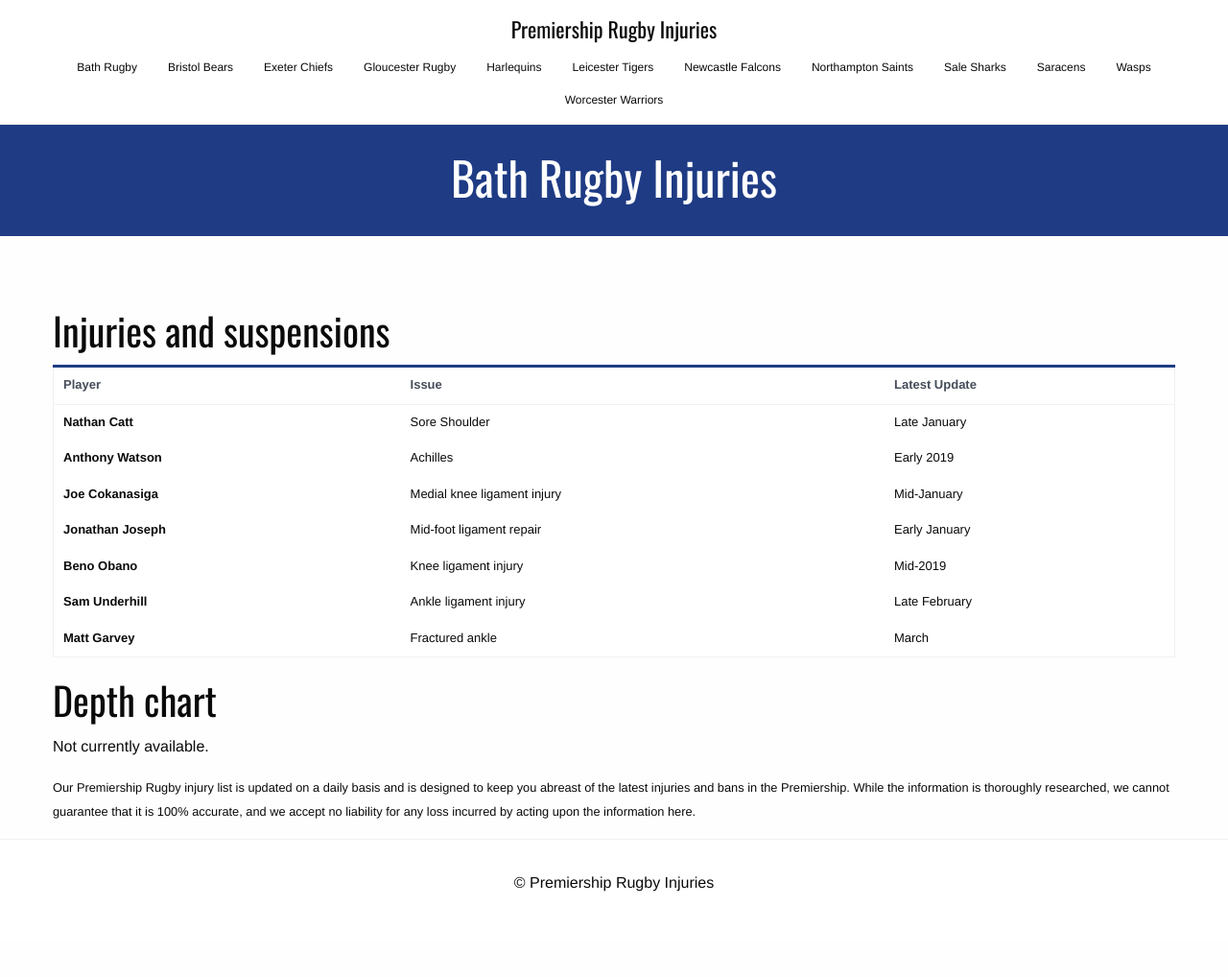
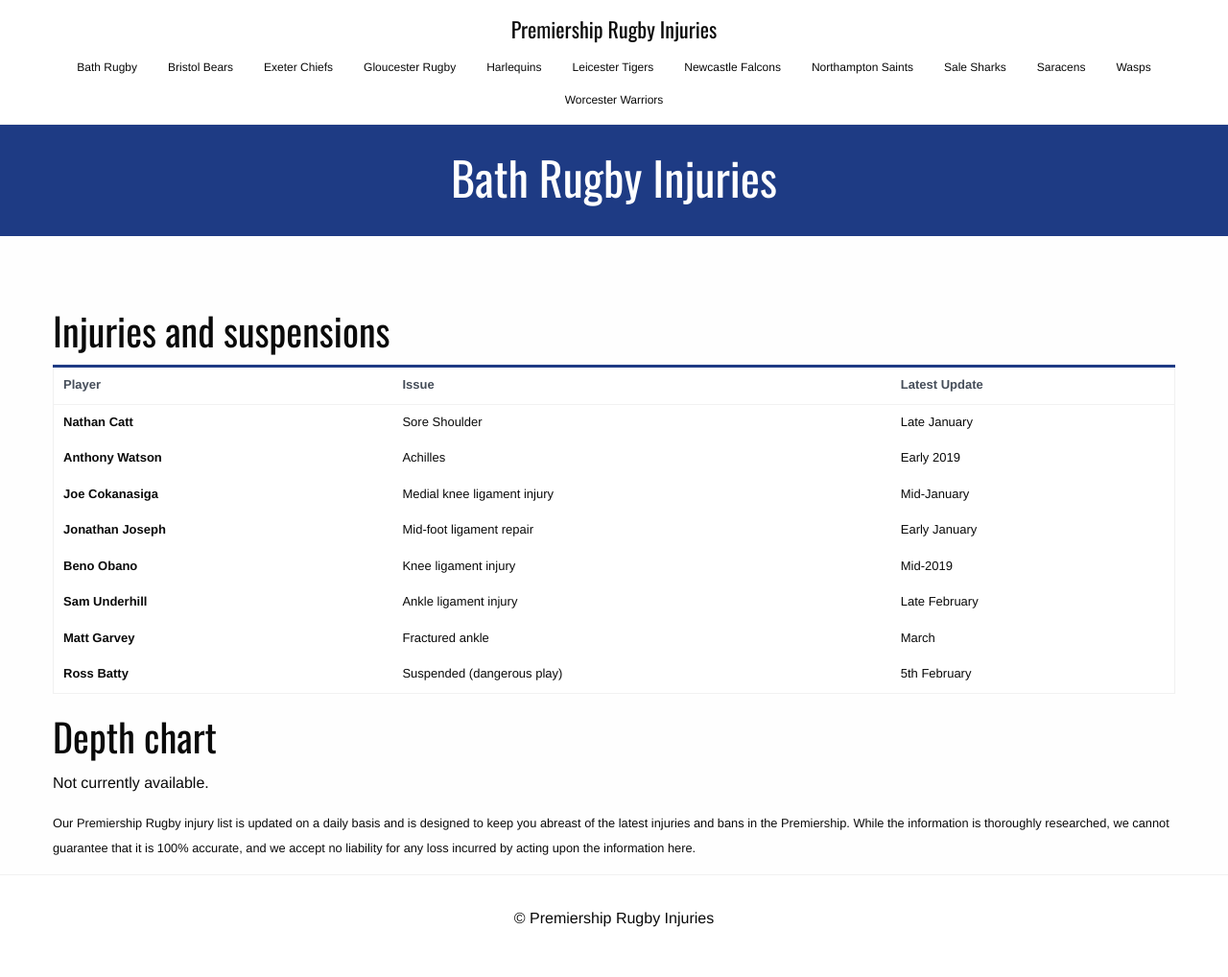
Before and after one commit to krussll/rugbyinjuries, a Jekyll site: the page built from teams/bath-rugby.html, in a window 1280 px wide. Shown: the whole page at 96% size. Built offline with Jekyll 4.4.1, drawn with Linux system fonts in a browser that asks for light colours; before the commit the page ends 981 px from its top, so only the background shows below that.

Commit message:
Update injuries.yml

```diff
--- a/_data/injuries.yml
+++ b/_data/injuries.yml
@@ -28,6 +28,10 @@
       injury: "Fractured ankle"
       expectedreturn: "March"
       source: "https://www.bbc.co.uk/sport/rugby-union/46736639"
+    - name: "Ross Batty"
+      injury: "Suspended (dangerous play)"
+      expectedreturn: "5th February"
+      source: ""
 - name: "Bristol Bears"
   players:
     - name: "Alapati Leiua"
```
